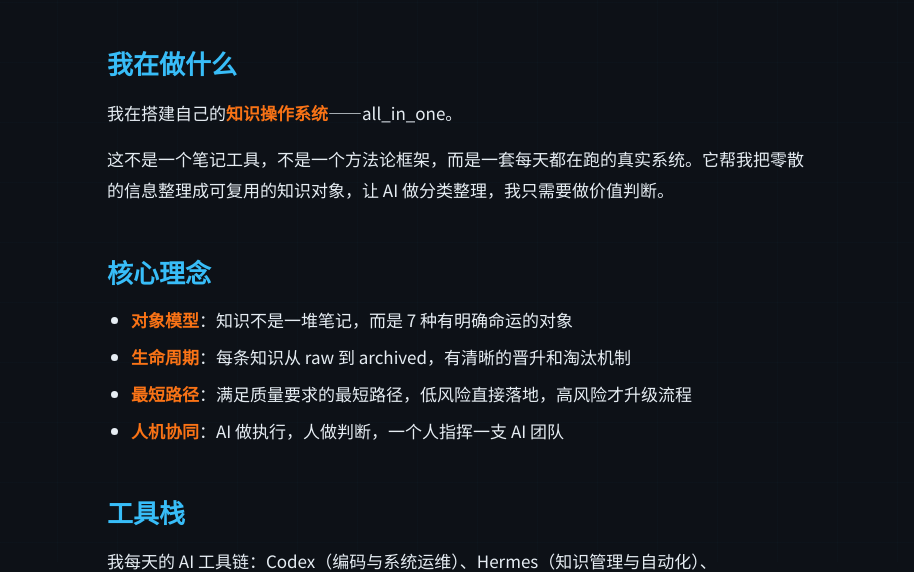
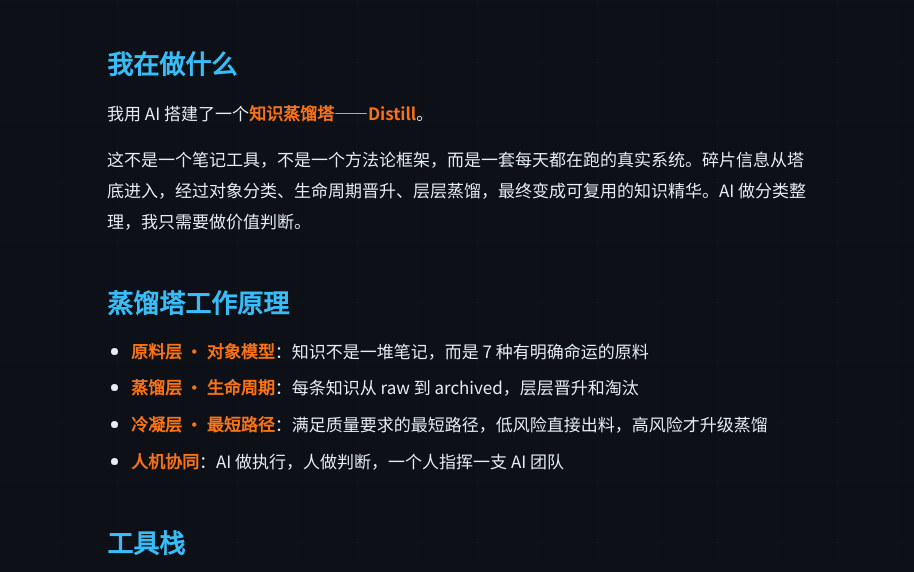
Before and after one commit to okbexx/okbexx.github.io, an Astro site: page /about in a window 1280 px wide. Shown: the part 238-810 px from the top of the page, without its empty margins (183-1097 px from the left). Built offline with nearby package versions, Linux system fonts and the light colour scheme; Astro itself is replaced by a stand-in of ours.

Commit message:
brand: update about page with Distill

```diff
--- a/src/pages/about.astro
+++ b/src/pages/about.astro
@@ -11,17 +11,17 @@ import BaseLayout from '../layouts/BaseLayout.astro';
 
     <h2>我在做什么</h2>
     <p>
-      我在搭建自己的<strong>知识操作系统</strong>——all_in_one。
+      我用 AI 搭建了一个<strong>知识蒸馏塔</strong>——<strong>Distill</strong>。
     </p>
     <p>
-      这不是一个笔记工具，不是一个方法论框架，而是一套每天都在跑的真实系统。它帮我把零散的信息整理成可复用的知识对象，让 AI 做分类整理，我只需要做价值判断。
+      这不是一个笔记工具，不是一个方法论框架，而是一套每天都在跑的真实系统。碎片信息从塔底进入，经过对象分类、生命周期晋升、层层蒸馏，最终变成可复用的知识精华。AI 做分类整理，我只需要做价值判断。
     </p>
 
-    <h2>核心理念</h2>
+    <h2>蒸馏塔工作原理</h2>
     <ul>
-      <li><strong>对象模型</strong>：知识不是一堆笔记，而是 7 种有明确命运的对象</li>
-      <li><strong>生命周期</strong>：每条知识从 raw 到 archived，有清晰的晋升和淘汰机制</li>
-      <li><strong>最短路径</strong>：满足质量要求的最短路径，低风险直接落地，高风险才升级流程</li>
+      <li><strong>原料层 · 对象模型</strong>：知识不是一堆笔记，而是 7 种有明确命运的原料</li>
+      <li><strong>蒸馏层 · 生命周期</strong>：每条知识从 raw 到 archived，层层晋升和淘汰</li>
+      <li><strong>冷凝层 · 最短路径</strong>：满足质量要求的最短路径，低风险直接出料，高风险才升级蒸馏</li>
       <li><strong>人机协同</strong>：AI 做执行，人做判断，一个人指挥一支 AI 团队</li>
     </ul>
 
```
